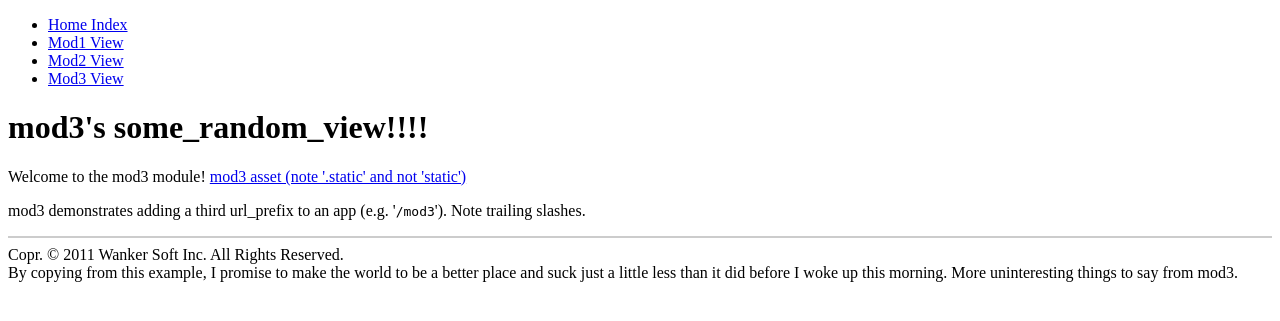
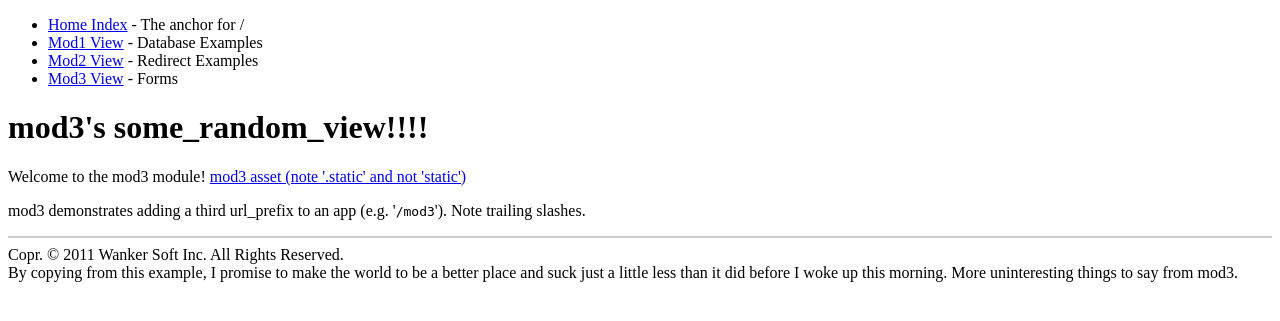
Before and after one commit to sean-/flask-skeleton, a Python web app: template skeleton/modules/mod3/templates/root.html in a window 1280 px wide. Shown: the top 321 px of the page. Run offline with Jinja, Linux system fonts and the light colour scheme; the template is opened without the code that fills it, so the values that code supplies are empty.

Commit message:
Make ugly nav slightly more informative by stating what each module demos

```diff
--- a/skeleton/templates/layout/base.html
+++ b/skeleton/templates/layout/base.html
@@ -13,10 +13,10 @@
 <body>
   <div id="topnav">
     <ul>
-      <li><a href="{{ url_for('home.index') }}">Home Index</a></li>
-      <li><a href="{{ url_for('mod1.index') }}">Mod1 View</a></li>
-      <li><a href="{{ url_for('mod2.index') }}">Mod2 View</a></li>
-      <li><a href="{{ url_for('mod3.some_random_view') }}">Mod3 View</a></li>
+      <li><a href="{{ url_for('home.index') }}">Home Index</a> - The anchor for /</li>
+      <li><a href="{{ url_for('mod1.index') }}">Mod1 View</a> - Database Examples</li>
+      <li><a href="{{ url_for('mod2.index') }}">Mod2 View</a> - Redirect Examples</li>
+      <li><a href="{{ url_for('mod3.some_random_view') }}">Mod3 View</a> - Forms</li>
     </ul>
   </div>
   <div id="content">{% block content %}{% endblock %}</div>
```
